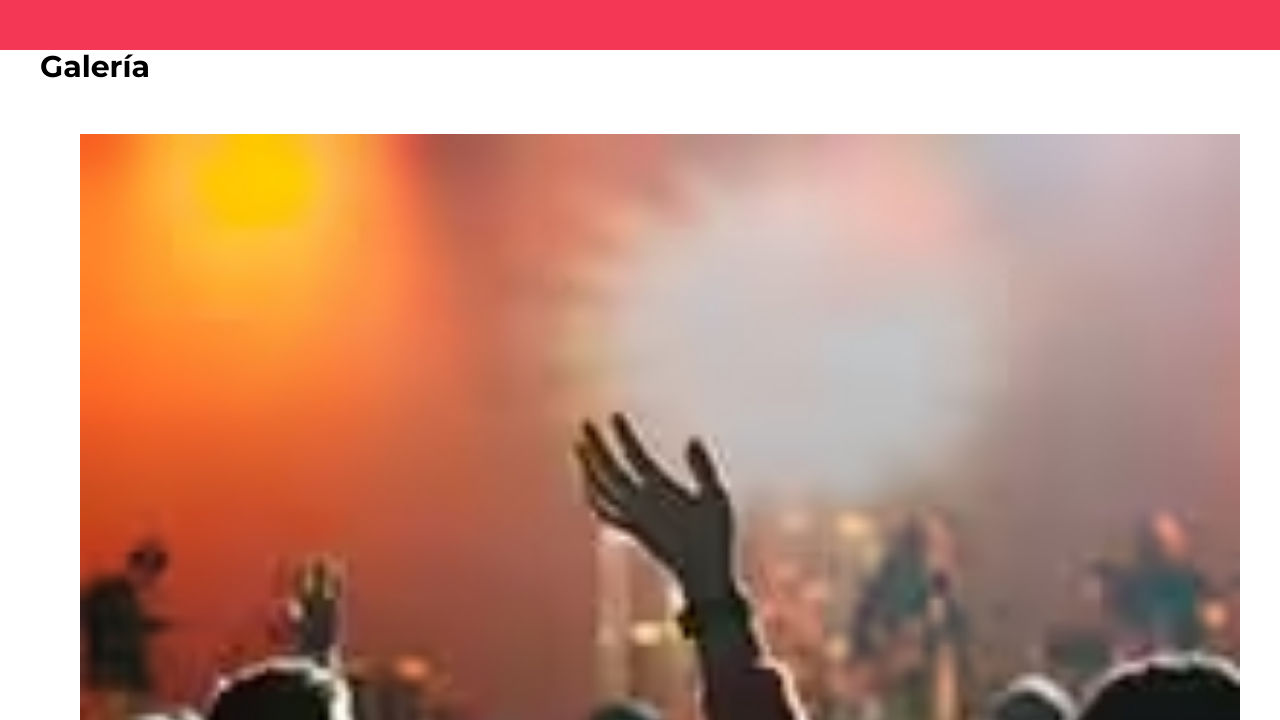
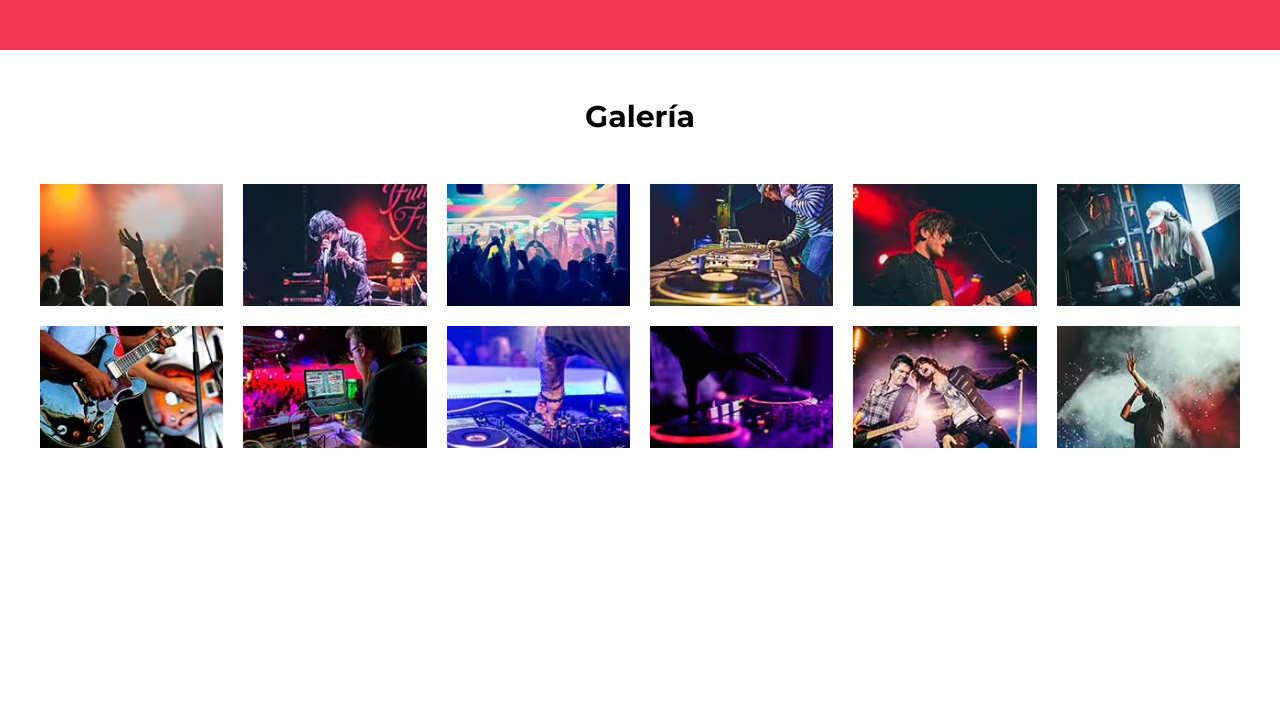
Before and after one commit to Firelx/rockedmfestival, a website: page index.html in a window 1280 px wide. Shown: the part 2460-3180 px from the top of the page. After the commit the page ends 2958 px from the top, so only its background shows below. Drawn offline with Linux system fonts and the light colour scheme.

Commit message:
Agregar CSS a galeria

```diff
--- /dev/null
+++ b/src/scss/layout/_galeria.scss
@@ -0,0 +1,28 @@
+@use 'base/variables' as v;
+@use 'base/mixins' as m;
+
+.galeria {
+    padding: 5rem 0;
+
+    h3 {
+        text-align: center;
+    }
+}
+
+.galeria-imagenes {
+    @include m.reset-list;
+    @include m.grid(2, 2rem);
+
+    @include m.telefono {
+        @include m.grid(3, 2rem);
+    }
+
+    @include m.tablet {
+        @include m.grid(4, 2rem);
+    }
+
+    @include m.desktop {
+        @include m.grid(6, 2rem);
+    }
+
+}
--- a/src/scss/layout/_index.scss
+++ b/src/scss/layout/_index.scss
@@ -1,4 +1,5 @@
 @forward 'header';
 @forward 'video';
 @forward 'festival';
-@forward 'lineup'
+@forward 'lineup';
+@forward 'galeria';
```
Also changed, not shown: build/css/app.css.
